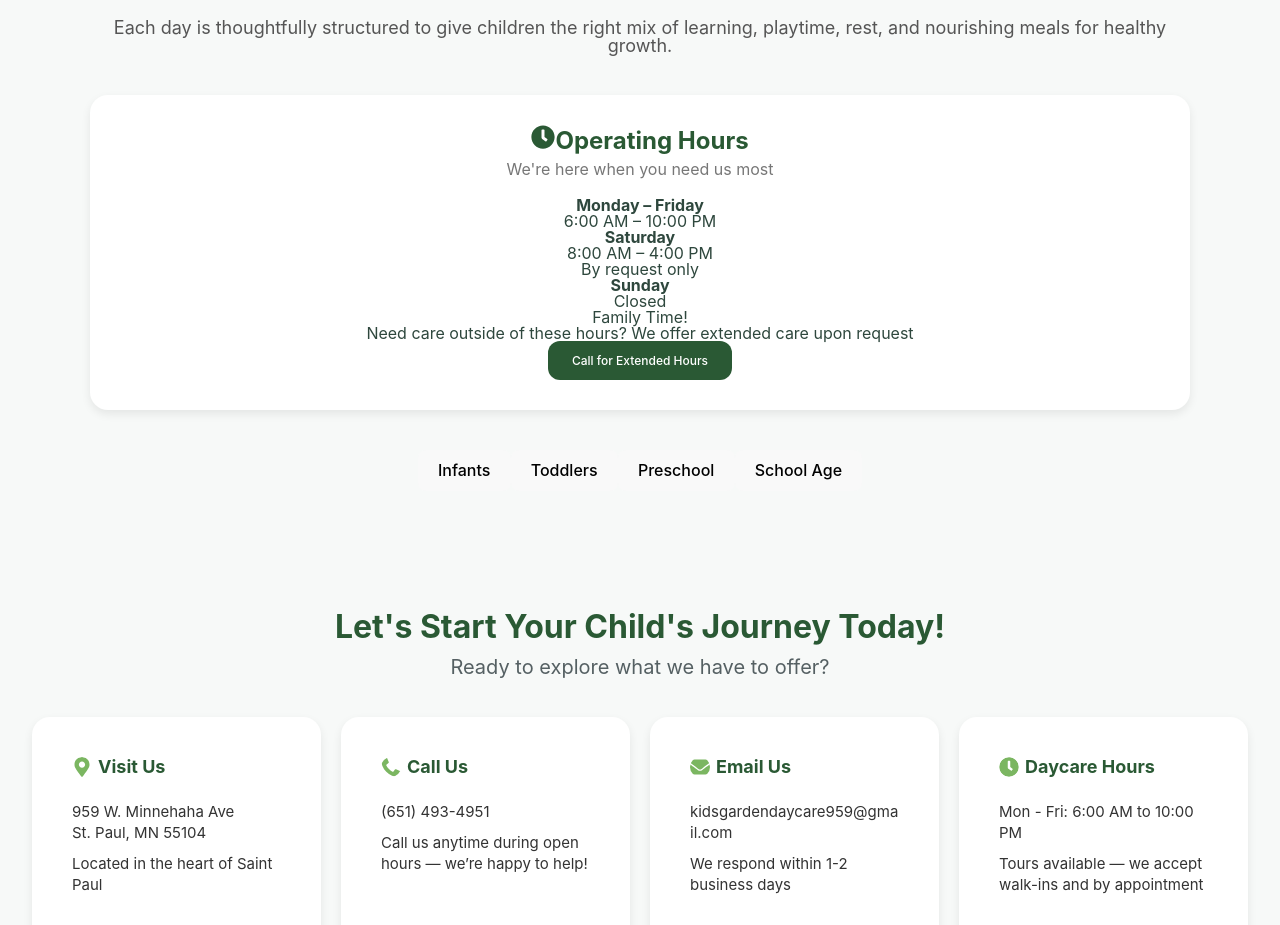
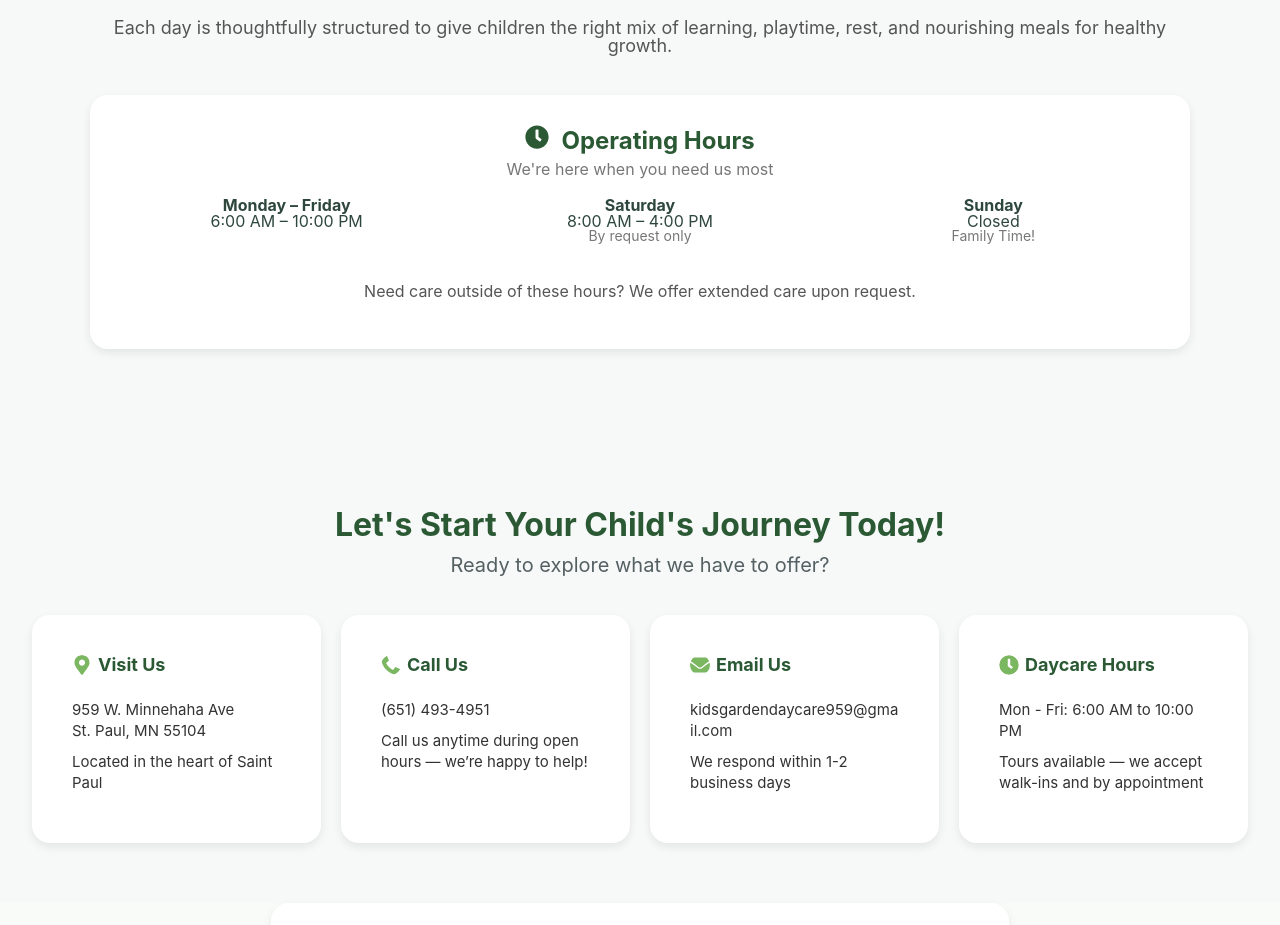
Before and after one commit to Samjamhas10/kids-garden-daycare, a React (Vite) app: page / in a window 1280 px wide. Shown: the part 2400-3325 px from the top of the page. Built offline with nearby package versions, Linux system fonts and the light colour scheme.

Commit message:
Finalize schedule component for now

```diff
--- a/src/components/Schedule/Schedule.css
+++ b/src/components/Schedule/Schedule.css
@@ -39,6 +39,14 @@
 .schedule__icon {
   font-size: 24px;
   color: #2a5934;
+  margin-right: 12px;
+}
+
+.schedule__btn-icon {
+  color: white;
+  font-size: 18px;
+  margin-right: 12px;
+  transform: scaleX(-1);
 }
 
 .schedule__hours-subtitle {
@@ -47,14 +55,37 @@
   color: #777;
 }
 
+.schedule__hours-grid {
+  display: grid;
+  grid-template-columns: repeat(auto-fit, minmax(180px, 1fr));
+  gap: 20px;
+  margin-bottom: 20px;
+  text-align: center;
+}
+
+.schedule__note {
+  font-size: 14px;
+  color: #777;
+  margin-bottom: 20px;
+}
+
+.schedule__extended {
+  margin: 20px 0;
+  font-size: 16px;
+  color: #555;
+}
+
 .schedule__btn {
+  display: inline-flex;
   background: #2a5934;
   color: #ffffff;
-  font-size: 12px;
+  font-size: 14px;
   padding: 12px 24px;
+  margin-top: 10px;
   border-radius: 12px;
   border: none;
   transition: background 0.2s ease;
+  text-decoration: none;
   cursor: pointer;
 }
 
--- a/src/components/Schedule/Schedule.jsx
+++ b/src/components/Schedule/Schedule.jsx
@@ -25,7 +25,7 @@ function Schedule() {
           <p className="schedule__hours-subtitle">
             We're here when you need us most
           </p>
-          <div className="schedule__hoursGrid">
+          <div className="schedule__hours-grid">
             <div>
               <h4>Monday – Friday</h4>
               <p>6:00 AM – 10:00 PM</p>
@@ -43,16 +43,19 @@ function Schedule() {
           </div>
           <p className="schedule__extended">
             Need care outside of these hours? We offer extended care upon
-            request
+            request.
           </p>
-          <button className="schedule__btn">Call for Extended Hours</button>
+          {/* <a href="tel:+6514934951" className="schedule__btn">
+            <FaPhone className="schedule__btn-icon" />
+            Call for Extended Hours
+          </a> */}
         </div>
-        <div className="schedule__age-tabs">
+        {/* <div className="schedule__age-tabs">
           <button>Infants</button>
           <button>Toddlers</button>
           <button>Preschool</button>
           <button>School Age</button>
-        </div>
+        </div> */}
       </div>
     </section>
   );
```
